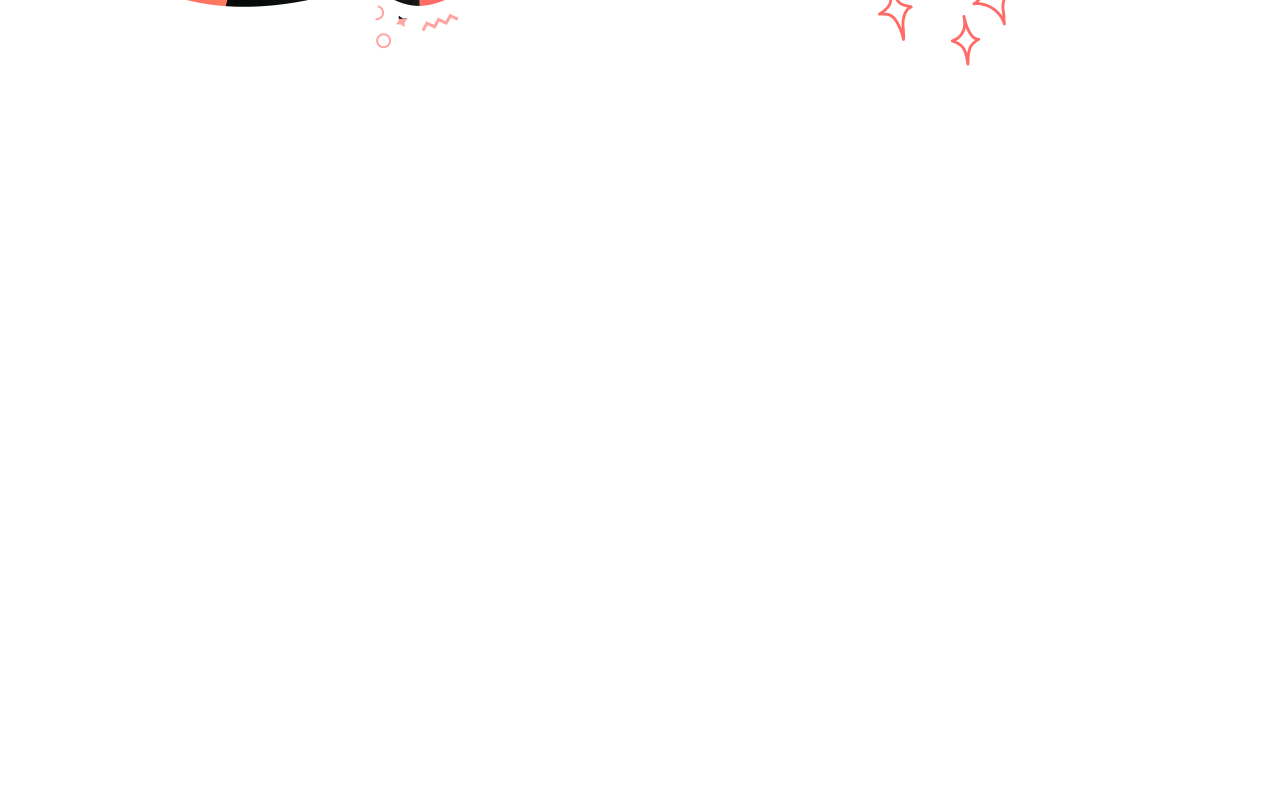
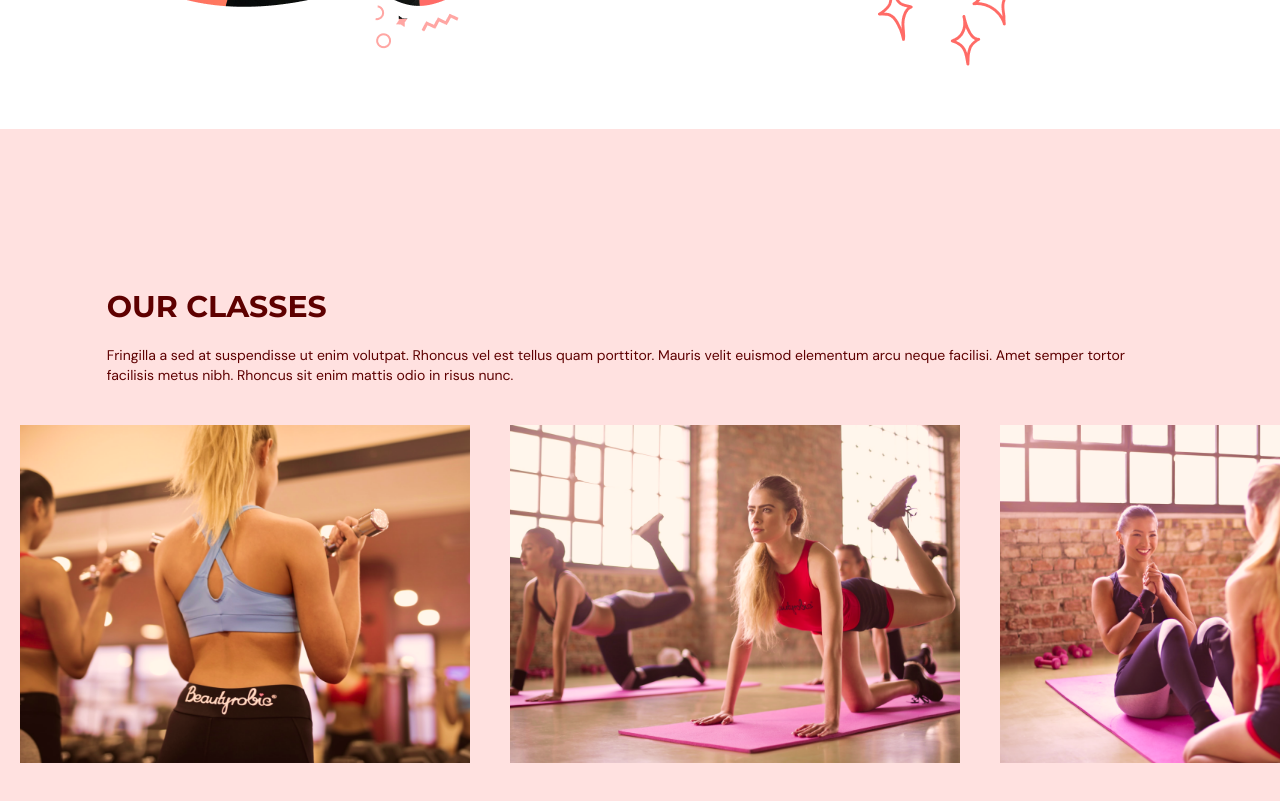
Before and after one commit to elodiedaumal/react-tailwind-typescript, a React (Create React App) app: page / in a window 1280 px wide. Shown: the part 2000-2801 px from the top of the page. Before the commit the page ends 2129 px from the top, so only its background shows below. Built offline with nearby package versions, Linux system fonts and the light colour scheme.

Commit message:
classes page is done

```diff
--- a/src/App.tsx
+++ b/src/App.tsx
@@ -1,6 +1,7 @@
 import React, { useEffect, useState } from 'react';
 import Navbar from './Components/Navbar';
 import Benefits from './pages/Benefits';
+import Classes from './pages/Classes';
 import Home from './pages/Home';
 import { SelectedPage } from './shared/types';
 
@@ -35,6 +36,7 @@ function App() {
       />
       <Home setSelectedPage={setSelectedPage} />
       <Benefits setSelectedPage={setSelectedPage} />
+      <Classes setSelectedPage={setSelectedPage} />
     </div>
   );
 }
--- /dev/null
+++ b/src/Components/Class.tsx
@@ -0,0 +1,23 @@
+type Props = {
+  name: string;
+  description?: string;
+  image: string;
+};
+
+const Class = ({
+  name,
+  description = 'No description available',
+  image,
+}: Props) => {
+  return (
+    <li className='relative mx-5 inline-block h-[380px] w-[450px] '>
+      <div className='p-5 absolute z-30 flex flex-col h-[380px] w-[450px] items-center justify-center whitespace-normal bg-primary-500 text-center text-white opacity-0 hover:opacity-90 transition duration-500 '>
+        <p className='text-2xl'>{name}</p>
+        <p className='mt-5'>{description}</p>
+      </div>
+      <img src={image} alt={name} />
+    </li>
+  );
+};
+
+export default Class;
--- /dev/null
+++ b/src/pages/Classes.tsx
@@ -0,0 +1,92 @@
+import { SelectedPage, ClassType } from '../shared/types';
+import Htext from '../shared/Htext';
+import image1 from '../assets/image1.png';
+import image2 from '../assets/image2.png';
+import image3 from '../assets/image3.png';
+import image4 from '../assets/image4.png';
+import image5 from '../assets/image5.png';
+import image6 from '../assets/image6.png';
+import { motion } from 'framer-motion';
+import Class from '../Components/Class';
+
+const classes: Array<ClassType> = [
+  {
+    name: 'Weight Training Classes',
+    description:
+      'Lorem ipsum dolor sit amet, consectetur adipiscing elit, sed do eiusmod tempor incididunt ut labore et dolore magna aliqua. Ut enim ad minim veniam, quis nostrud exercitation ullamco laboris nisi ut aliquip ex ea commodo consequat.',
+    image: image1,
+  },
+  {
+    name: 'Yoga Classes',
+    image: image2,
+  },
+  {
+    name: 'Ab Core Classes',
+    description:
+      'Lorem ipsum dolor sit amet, consectetur adipiscing elit, sed do eiusmod tempor incididunt ut labore et dolore magna aliqua. Ut enim ad minim veniam, quis nostrud exercitation ullamco laboris nisi ut aliquip ex ea commodo consequat.',
+    image: image3,
+  },
+  {
+    name: 'Adventure Classes',
+    description:
+      'Lorem ipsum dolor sit amet, consectetur adipiscing elit, sed do eiusmod tempor incididunt ut labore et dolore magna aliqua. Ut enim ad minim veniam, quis nostrud exercitation ullamco laboris nisi ut aliquip ex ea commodo consequat.',
+    image: image4,
+  },
+  {
+    name: 'Fitness Classes',
+    image: image5,
+  },
+  {
+    name: 'Training Classes',
+    description:
+      'Lorem ipsum dolor sit amet, consectetur adipiscing elit, sed do eiusmod tempor incididunt ut labore et dolore magna aliqua. Ut enim ad minim veniam, quis nostrud exercitation ullamco laboris nisi ut aliquip ex ea commodo consequat.',
+    image: image6,
+  },
+];
+
+type Props = {
+  setSelectedPage: (value: SelectedPage) => void;
+};
+
+const Classes = ({ setSelectedPage }: Props) => {
+  return (
+    <section id='ourClasses' className=' w-full bg-primary-100 py-40'>
+      <motion.div
+        onViewportEnter={() => setSelectedPage(SelectedPage.OurClasses)}
+      ></motion.div>
+      <motion.div
+        initial='hidden'
+        whileInView='visible'
+        viewport={{ once: true, amount: 0.5 }}
+        transition={{ duration: 0.8 }}
+        variants={{
+          hidden: { opacity: 0, x: -80 },
+          visible: { opacity: 1, x: 0 },
+        }}
+        className='mx-auto w-5/6'
+      >
+        <Htext>our classes</Htext>
+        <p className='my-5 text-sm'>
+          Fringilla a sed at suspendisse ut enim volutpat. Rhoncus vel est
+          tellus quam porttitor. Mauris velit euismod elementum arcu neque
+          facilisi. Amet semper tortor facilisis metus nibh. Rhoncus sit enim
+          mattis odio in risus nunc.
+        </p>
+      </motion.div>
+      <div className='mt-10 h-[353px] w-full overflow-x-auto overflow-y-hidden '>
+        <ul className='w-[2800px] whitespace-nowrap'>
+          {classes.map((singleclass: ClassType, index) => (
+            <Class
+              key={index}
+              name={singleclass.name}
+              description={singleclass.description}
+              image={singleclass.image}
+            />
+          ))}
+        </ul>
+      </div>
+    </section>
+  );
+};
+
+export default Classes;
--- a/src/shared/types.ts
+++ b/src/shared/types.ts
@@ -9,3 +9,8 @@ export interface BenefitType {
   title: string;
   description: string;
 }
+export interface ClassType {
+  name: string;
+  description?: string;
+  image: string;
+}
```
